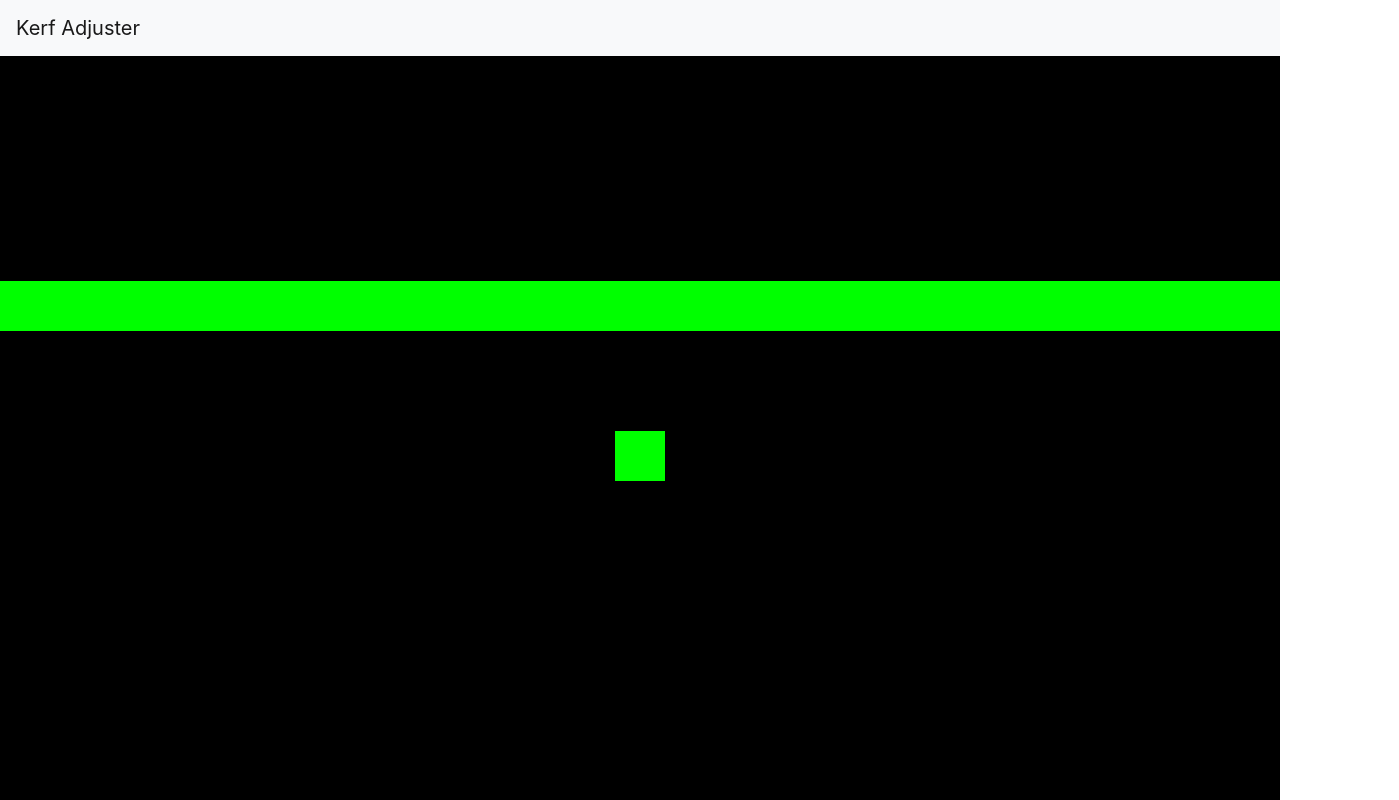
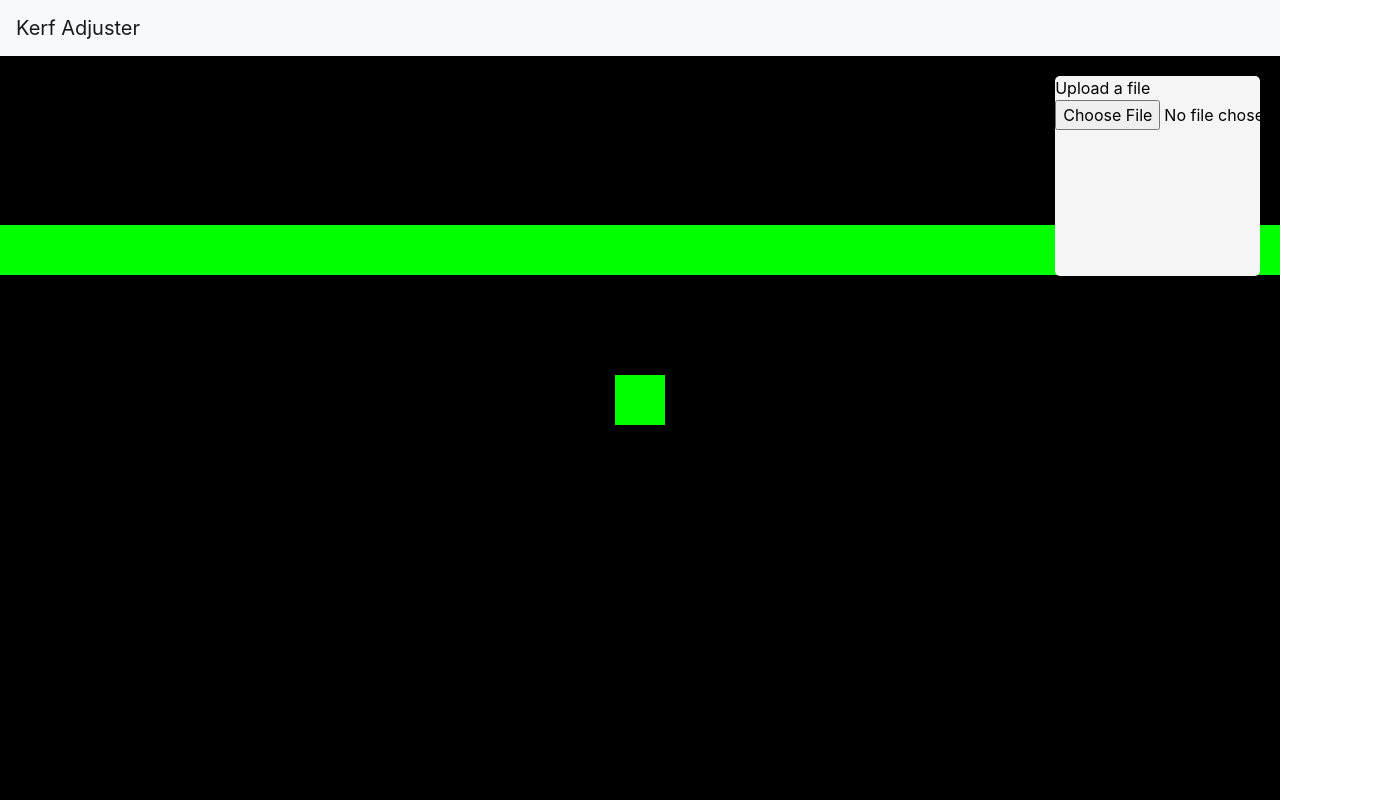
Before and after one commit to ritikmishra/kerf-adjuster, a React (Create React App) app: page / in a window 1280 px wide. Shown: the whole page, 1399 px wide, since content can reach past the window. Built offline with nearby package versions, Linux system fonts and the light colour scheme.

Commit message:
add a right hand pane to upload files

```diff
--- a/src/app/App.css
+++ /dev/null
@@ -1,38 +0,0 @@
-.App {
-    text-align: center;
-}
-
-.App-logo {
-    height: 40vmin;
-    pointer-events: none;
-}
-
-@media (prefers-reduced-motion: no-preference) {
-    .App-logo {
-        animation: App-logo-spin infinite 20s linear;
-    }
-}
-
-.App-header {
-    background-color: #282c34;
-    min-height: 100vh;
-    display: flex;
-    flex-direction: column;
-    align-items: center;
-    justify-content: center;
-    font-size: calc(10px + 2vmin);
-    color: white;
-}
-
-.App-link {
-    color: #61dafb;
-}
-
-@keyframes App-logo-spin {
-    from {
-        transform: rotate(0deg);
-    }
-    to {
-        transform: rotate(360deg);
-    }
-}
--- /dev/null
+++ b/src/app/App.scss
@@ -0,0 +1,5 @@
+.pane-accessories {
+    position: absolute;
+    z-index: 10000;
+    width: 100%;
+}
--- a/src/app/App.tsx
+++ b/src/app/App.tsx
@@ -1,16 +1,23 @@
 import React from "react";
-import "./App.css";
+import "./App.scss";
 import {FileViewingPane} from "./components/file-viewing-pane/file-viewing-pane";
 import {CustomNavbar} from "./components/navbar/navbar";
 import "bootstrap/dist/css/bootstrap.min.css";
+import {FileContextProvider} from "./context/file-context";
+import {FileSelectorPane} from "./components/file-selector-pane/file-selector-pane";
 
 
 function App() {
     return (
-        <div>
-            <CustomNavbar/>
-            <FileViewingPane/>
-        </div>
+        <FileContextProvider>
+            <div>
+                <div className={"pane-accessories"}>
+                    <CustomNavbar/>
+                    <FileSelectorPane/>
+                </div>
+                <FileViewingPane/>
+            </div>
+        </FileContextProvider>
     );
 }
 
--- /dev/null
+++ b/src/app/components/file-selector-pane/file-selector-pane.scss
@@ -0,0 +1,14 @@
+
+.selector-pane {
+  background: whitesmoke;
+  color: black;
+
+  height: 25vh;
+  width: 16vw;
+
+  position: absolute;
+  right: 20px;
+  margin-top: 20px;
+
+  border-radius: 5px;
+}
--- /dev/null
+++ b/src/app/components/file-selector-pane/file-selector-pane.tsx
@@ -0,0 +1,32 @@
+import React, {ChangeEvent, ReactElement, useContext} from "react";
+import "./file-selector-pane.scss";
+import {FileContext} from "../../context/file-context";
+
+
+export const FileSelectorPane = (): ReactElement => {
+    const fileContext = useContext(FileContext);
+
+    const handleFileChange = async (event: ChangeEvent<HTMLInputElement>): Promise<void> => {
+        const files = event.target.files;
+        if (files && files.length > 0) {
+            const file = files[0];
+            const fileContents = await file.arrayBuffer();
+            const fileBuffer = Buffer.alloc(fileContents.byteLength);
+            fileBuffer.fill(new Uint8Array(fileContents));
+
+            if (fileContext.setFile) {
+                fileContext.setFile(fileBuffer);
+            }
+        }
+    };
+
+
+    return (
+        <div className="selector-pane">
+            <label>
+                Upload a file
+                <input type="file" onChange={handleFileChange}/>
+            </label>
+        </div>
+    );
+};
--- /dev/null
+++ b/src/app/context/file-context.tsx
@@ -0,0 +1,19 @@
+import React, {createContext, ReactElement, ReactNode, useState} from "react";
+
+export interface FileContextValue {
+    file?: Buffer;
+    setFile?: React.Dispatch<React.SetStateAction<Buffer | undefined>>;
+}
+
+export const FileContext = createContext<FileContextValue>({});
+
+export const FileContextProvider = ({children}: { children: ReactNode }): ReactElement => {
+    console.log("running the file context provider function");
+    const [file, setFile] = useState<Buffer>();
+    // const numContextValue = useMemo((): FileContextValue => ({file, setFile}), [file]);
+    return (
+        <FileContext.Provider value={({file, setFile})}>
+            {children}
+        </FileContext.Provider>
+    );
+};
```
